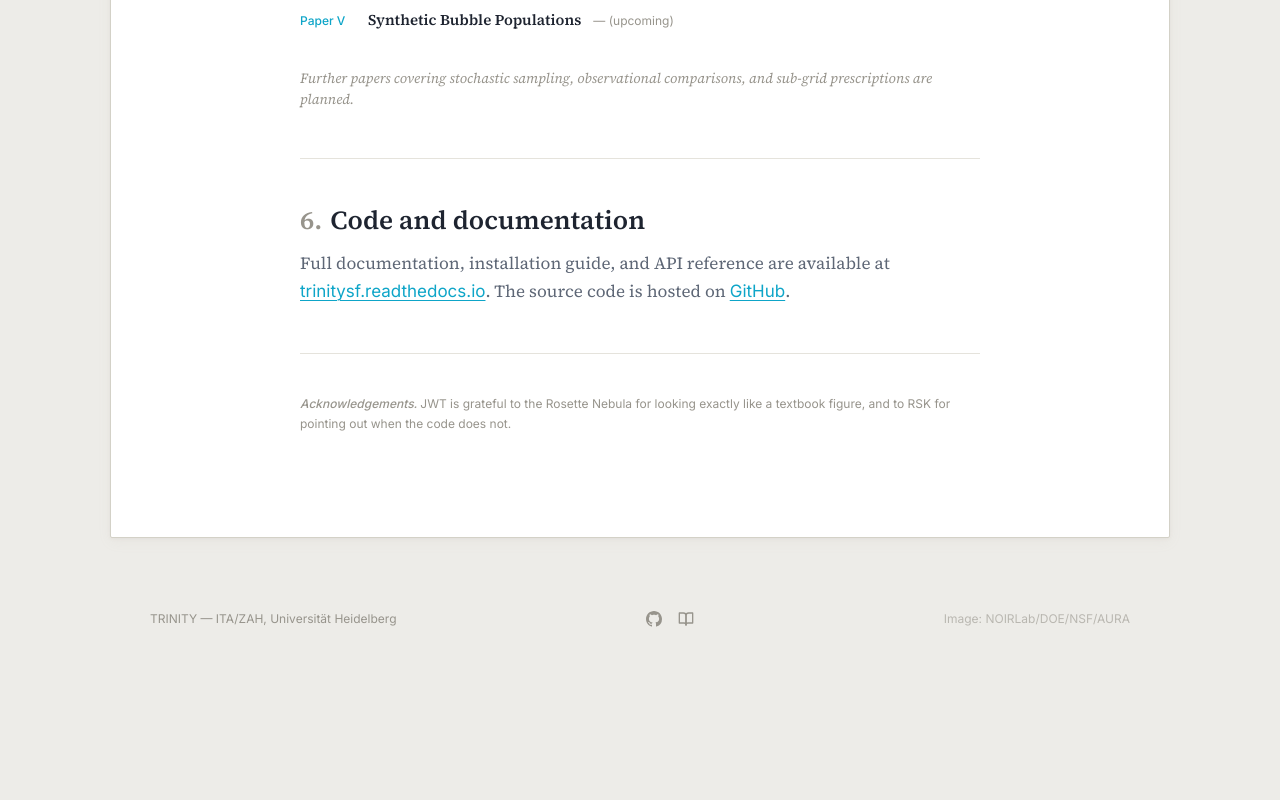
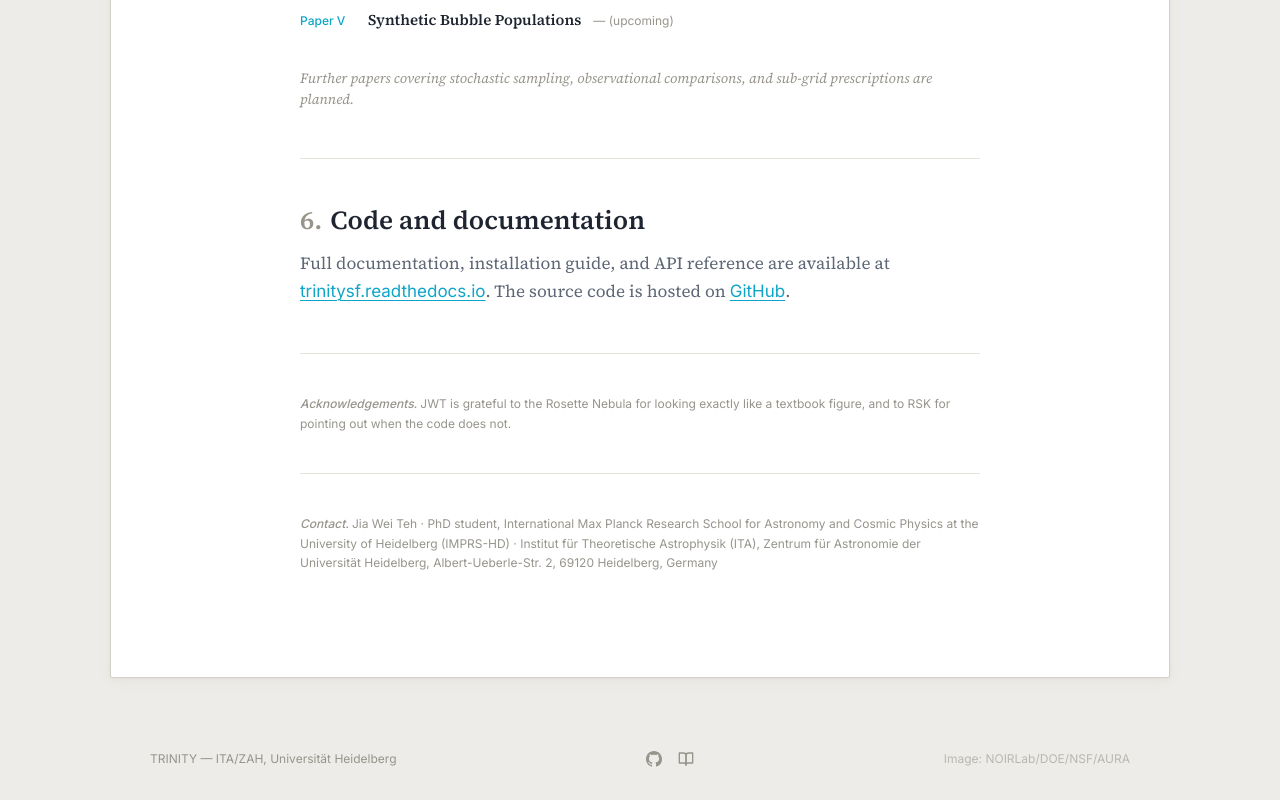
Before and after one commit to JiaWeiTeh/trinity-web, a React (Vite) app: page / in a window 1280 px wide. Shown: the part 5495-6295 px from the top of the page. Before the commit the page ends 6155 px from the top, so only its background shows below. Built offline with nearby package versions, Linux system fonts and the light colour scheme.

Commit message:
Add contact section with author affiliation and address
https://claude.ai/code/session_01VtGNwEcQ7jTWKjDUVMDF4e

```diff
--- a/src/components/ContentSections.jsx
+++ b/src/components/ContentSections.jsx
@@ -593,6 +593,20 @@ function Acknowledgements() {
   );
 }
 
+function Contact() {
+  return (
+    <section className="py-10">
+      <div className="max-w-[680px] mx-auto">
+        <p style={{ fontFamily: 'var(--font-ui)' }}
+           className="text-[12px] text-ink-tertiary leading-relaxed">
+          <span className="font-medium italic">Contact. </span>
+          Jia Wei Teh · PhD student, International Max Planck Research School for Astronomy and Cosmic Physics at the University of Heidelberg (IMPRS-HD) · Institut für Theoretische Astrophysik (ITA), Zentrum für Astronomie der Universität Heidelberg, Albert-Ueberle-Str. 2, 69120 Heidelberg, Germany
+        </p>
+      </div>
+    </section>
+  );
+}
+
 /* ── Composition ─────────────────────────────────────────────── */
 
 export default function ContentSections() {
@@ -617,6 +631,8 @@ export default function ContentSections() {
       <Section6Code />
       <SectionRule />
       <Acknowledgements />
+      <SectionRule />
+      <Contact />
     </div>
   )
 }
```
